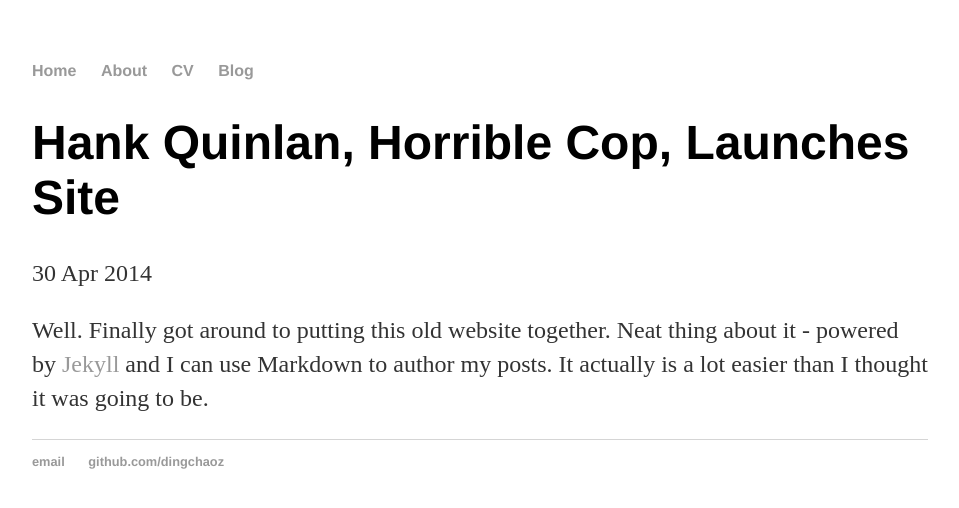
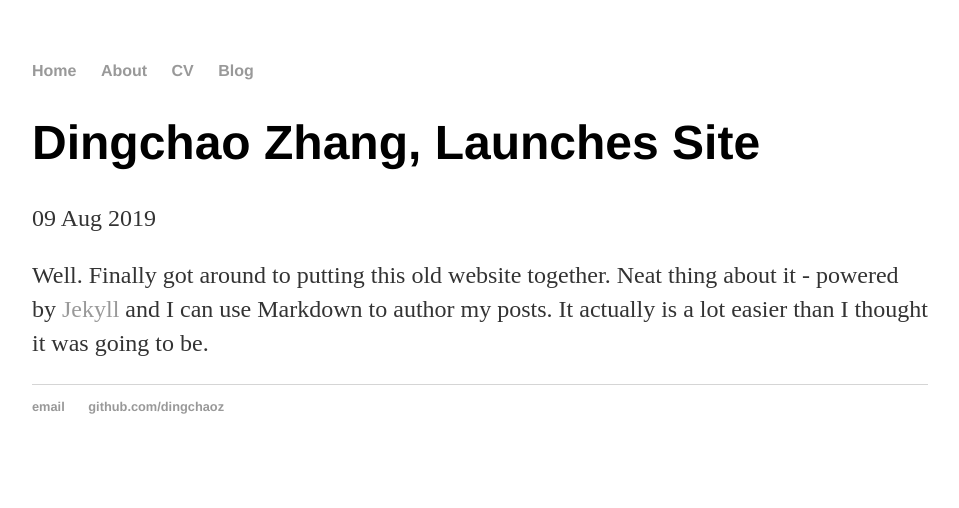
Before and after one commit to dingchaoz/dingchaoz.github.io, a Jekyll site: the page built from _posts/2014-04-30-hank-quinlan-site-launched.md, in a window 1280 px wide. Shown: the top 508 px of the page, without its empty margins (160-1119 px from the left). Built offline with Jekyll 4.4.1, drawn with Linux system fonts in a browser that asks for light colours.

Commit message:
Update 2014-04-30-hank-quinlan-site-launched.md

```diff
--- a/_posts/2014-04-30-hank-quinlan-site-launched.md
+++ b/_posts/2014-04-30-hank-quinlan-site-launched.md
@@ -1,7 +1,7 @@
 ---
 layout: post
-title: "Hank Quinlan, Horrible Cop, Launches Site"
-date: 2014-04-30
+title: "Dingchao Zhang, Launches Site"
+date: 2019-08-09
 ---
 
 Well. Finally got around to putting this old website together. Neat thing about it - powered by [Jekyll](http://jekyllrb.com) and I can use Markdown to author my posts. It actually is a lot easier than I thought it was going to be.
```
